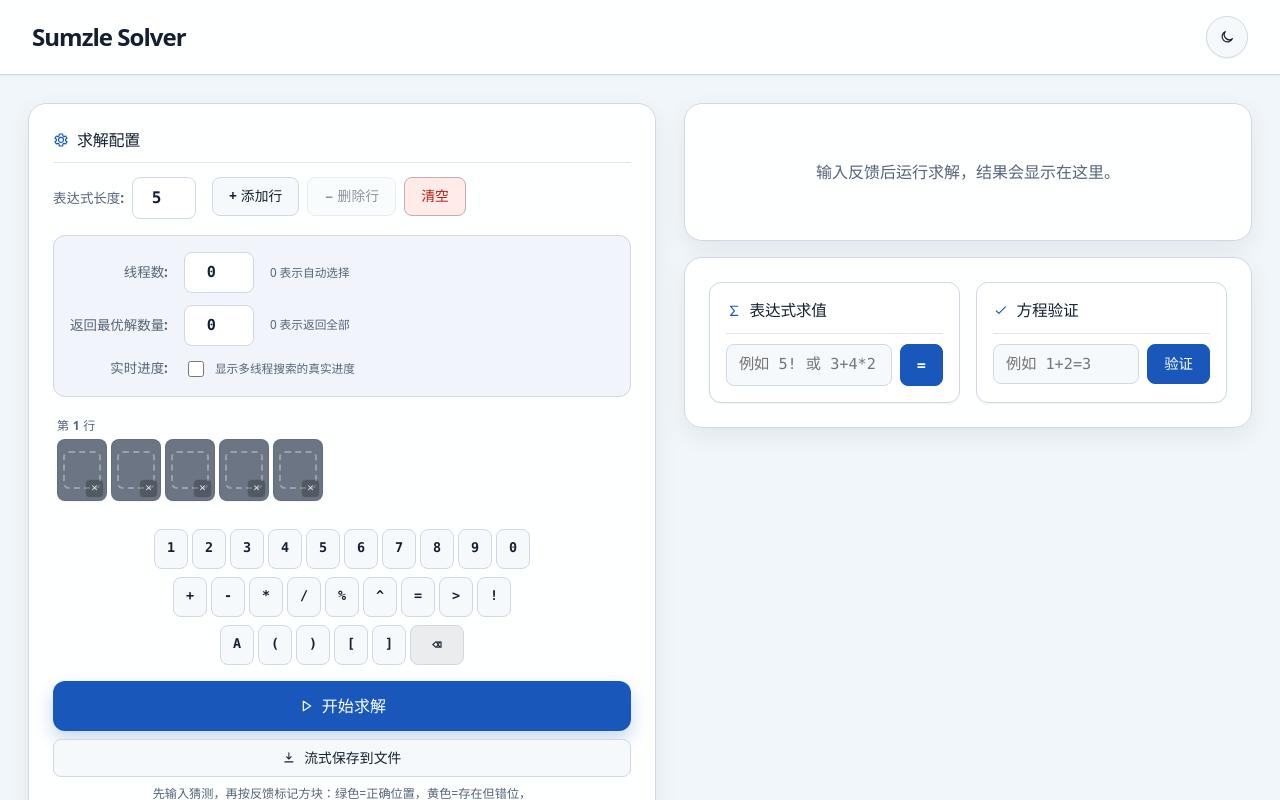
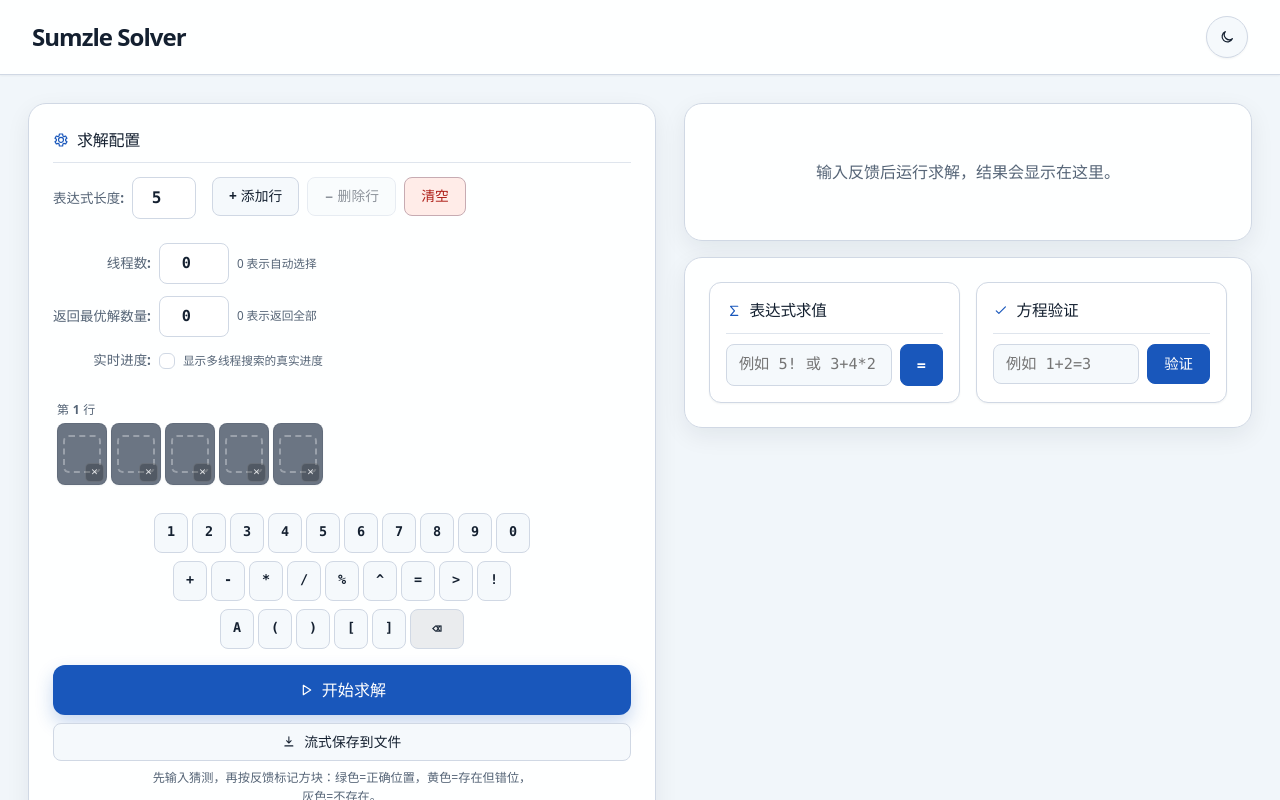
Before and after one commit to SUSTechHSAS/sumzle-hpc-solver, a React (Vite) app in the folder frontend/: page / in a window 1280 px wide. Shown: the top 800 px of the page. Built offline with nearby package versions, Linux system fonts and the light colour scheme.

Commit message:
Polish progress option alignment

```diff
--- a/frontend/src/App.css
+++ b/frontend/src/App.css
@@ -256,11 +256,9 @@ textarea:focus-visible {
 .solve-options {
   display: grid;
   grid-template-columns: max-content 70px minmax(0, 1fr);
+  gap: var(--space-sm) var(--space-xs);
   align-items: center;
-  padding: var(--space-md);
-  border: 1px solid var(--color-border);
-  border-radius: var(--radius-m);
-  background: color-mix(in srgb, var(--fluent-blue) 6%, var(--color-surface));
+  padding: var(--space-xs) 0;
 }
 
 .length-control,
@@ -323,6 +321,8 @@ textarea:focus-visible {
   align-items: center;
   gap: var(--space-xs);
   min-width: 0;
+  min-height: 24px;
+  line-height: 1.3;
   text-align: left;
   cursor: pointer;
 }
@@ -448,11 +448,48 @@ textarea:focus-visible {
 }
 
 .checkbox-option input {
+  position: absolute;
+  width: 1px;
+  height: 1px;
+  margin: -1px;
+  padding: 0;
+  border: 0;
+  overflow: hidden;
+  clip: rect(0 0 0 0);
+  clip-path: inset(50%);
+  white-space: nowrap;
+}
+
+.checkbox-box {
   width: 16px;
   height: 16px;
-  flex: 0 0 auto;
-  cursor: pointer;
-  accent-color: var(--fluent-blue);
+  flex: 0 0 16px;
+  display: inline-flex;
+  align-items: center;
+  justify-content: center;
+  border: 1px solid var(--color-border);
+  border-radius: var(--radius-xs);
+  background: var(--color-surface);
+  transition: background-color 160ms ease, border-color 160ms ease, box-shadow 160ms ease;
+}
+
+.checkbox-option input:checked + .checkbox-box {
+  border-color: var(--fluent-blue);
+  background: var(--fluent-blue);
+}
+
+.checkbox-option input:checked + .checkbox-box::after {
+  width: 8px;
+  height: 5px;
+  content: "";
+  border: solid var(--color-on-accent);
+  border-width: 0 0 2px 2px;
+  transform: translateY(-1px) rotate(-45deg);
+}
+
+.checkbox-option input:focus-visible + .checkbox-box {
+  outline: 3px solid color-mix(in srgb, var(--color-focus) 34%, transparent);
+  outline-offset: 2px;
 }
 
 .checkbox-option .option-hint {
@@ -616,6 +653,19 @@ textarea:focus-visible {
     white-space: normal;
   }
 
+  .option-control-checkbox {
+    display: contents;
+  }
+
+  .option-control-checkbox > label[for="progress-toggle"] {
+    grid-column: 1;
+  }
+
+  .option-control-checkbox .checkbox-option {
+    grid-column: 2 / -1;
+    justify-self: start;
+  }
+
   .tools-grid {
     grid-template-columns: 1fr;
   }
--- a/frontend/src/App.tsx
+++ b/frontend/src/App.tsx
@@ -354,6 +354,7 @@ export default function App() {
                       checked={useProgress}
                       onChange={(e) => setUseProgress(e.target.checked)}
                     />
+                    <span className="checkbox-box" aria-hidden="true" />
                     <span className="option-hint">显示多线程搜索的真实进度</span>
                   </label>
                 </div>
```
Also changed, not shown: 1 other file (tests, documents, lock files or other folders).
